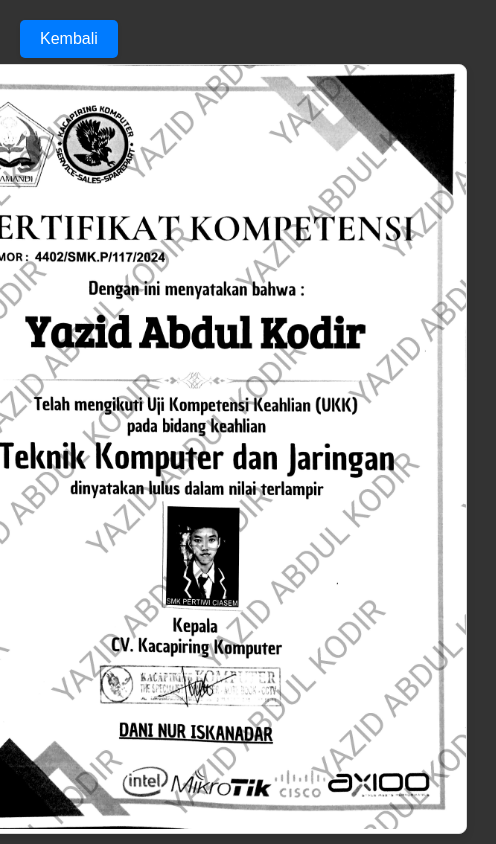
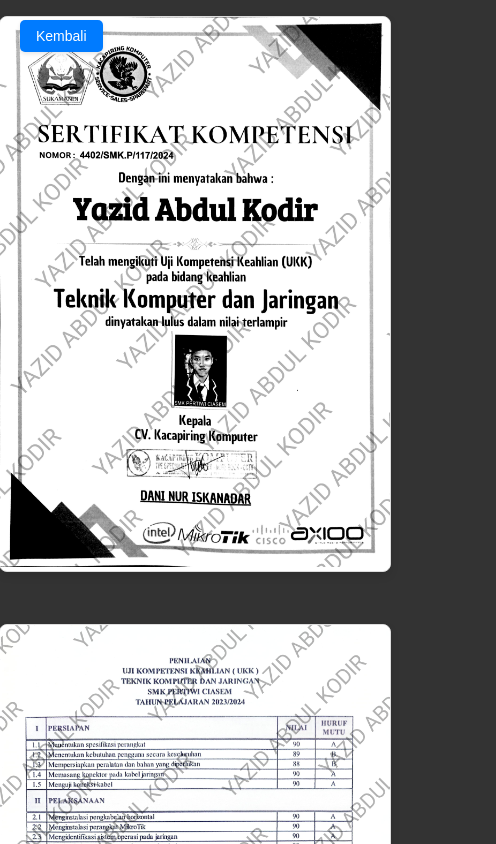
Before and after one commit to yazidabdulkodir/yazid-portfolio, a plain HTML site: page ukk.html in a window 390 px wide. Shown: the top 844 px of the page, 496 px wide, since content can reach past the window. Drawn offline with Linux system fonts and the light colour scheme.

Commit message:
responsif mobile

```diff
--- a/ukk.css
+++ b/ukk.css
@@ -8,60 +8,70 @@ body {
   background-color: #333;
   font-family: Arial, sans-serif;
   position: relative;
+  overflow-x: hidden;
 }
 
 .container {
   display: flex;
-  flex-direction: column; /* Gambar ditampilkan dalam satu kolom */
-  gap: 20px; /* Jarak antara card */
+  flex-direction: column;
+  gap: 20px;
   justify-content: center;
   align-items: center;
+  width: 100%;
+  padding: 0 20px; /* Menambahkan padding untuk tampilan mobile */
 }
 
-.card {
-  background-color: #fff;
-  border: 1px solid #ddd;
-  border-radius: 8px;
-  box-shadow: 0 4px 8px rgba(0, 0, 0, 0.1);
-  overflow: hidden;
-  width: 600px; /* Lebar card */
-  max-width: 90%; /* Membatasi lebar maksimal card agar responsif */
-  text-align: center;
-  margin-top: 4rem;
-  margin-bottom: 2rem;
-}
-
+.card,
 .card2-0 {
   background-color: #fff;
   border: 1px solid #ddd;
   border-radius: 8px;
   box-shadow: 0 4px 8px rgba(0, 0, 0, 0.1);
   overflow: hidden;
-  width: 600px; /* Lebar card */
-  max-width: 90%; /* Membatasi lebar maksimal card agar responsif */
+  width: 600px;
+  max-width: 100%; /* Menjadikan card mengisi seluruh lebar layar di perangkat mobile */
   text-align: center;
-  margin-bottom: 4rem;
+  margin: 2rem 0;
 }
 
 img {
-  width: 100%; /* Gambar mengisi lebar card */
+  width: 100%;
   height: auto;
 }
 
 .back-button {
   position: absolute;
-  top: 20px; /* Jarak dari atas */
-  left: 20px; /* Jarak dari kiri */
-  background-color: #007bff; /* Warna latar belakang tombol */
-  color: #fff; /* Warna teks tombol */
-  padding: 10px 20px; /* Padding tombol */
-  border-radius: 5px; /* Sudut melengkung tombol */
-  text-decoration: none; /* Menghapus garis bawah */
-  font-size: 16px; /* Ukuran font tombol */
-  box-shadow: 0 2px 4px rgba(0, 0, 0, 0.1); /* Efek bayangan tombol */
-  transition: background-color 0.3s ease; /* Efek transisi saat hover */
+  top: 20px;
+  left: 20px;
+  background-color: #007bff;
+  color: #fff;
+  padding: 10px 20px;
+  border-radius: 5px;
+  text-decoration: none;
+  font-size: 16px;
+  box-shadow: 0 2px 4px rgba(0, 0, 0, 0.1);
+  transition: background-color 0.3s ease;
 }
 
 .back-button:hover {
-  background-color: #0056b3; /* Warna latar belakang saat hover */
+  background-color: #0056b3;
 }
+
+/* Responsif untuk perangkat mobile */
+@media (max-width: 768px) {
+  .container {
+    padding: 0 10px;
+  }
+
+  .card,
+  .card2-0 {
+    margin: 1rem 0;
+    width: 100%; /* Lebar penuh untuk tampilan mobile */
+    max-width: 100%;
+  }
+
+  .back-button {
+    font-size: 14px; /* Mengurangi ukuran font tombol di perangkat mobile */
+    padding: 8px 16px;
+  }
+}
```
